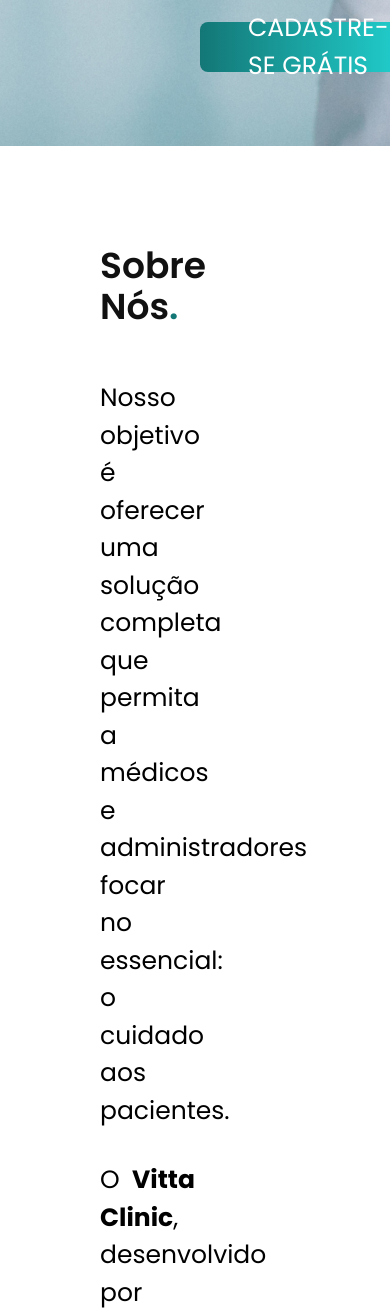
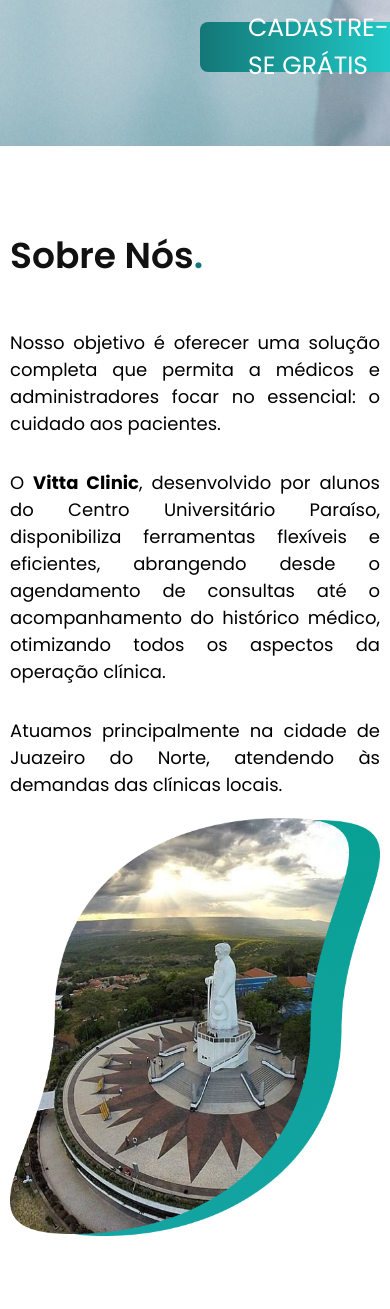
Before and after one commit to thigodev/VittaClinic, a PHP site: page / in a window 390 px wide; the page is wider, and only the part inside the window is pictured. Shown: the part 698-2007 px from the top of that part. Run offline with PHP 8.4, Linux system fonts and the light colour scheme.

Commit message:
about us tornei responsiva. falta tornar hero responsivo

```diff
--- a/clinic_management/public/styles/landing_page/lp-about.css
+++ b/clinic_management/public/styles/landing_page/lp-about.css
@@ -30,11 +30,16 @@
   .about-title {
     font-size: 3rem;
   }
+
+  .about-text {
+    width: 60%;
+  }
 }
 
 @media (max-width: 600px) {
   .about {
     text-align: left;
+    padding: 20px;
   }
 
   .about-title {
@@ -45,14 +50,26 @@
     font-size: 1.25rem;
   }
 
-  .about-text:before {
-    display: none;
+  .about-text {
+    width: 100%;
+    font-size: 20px;
+  }
+
+  .about-inner-container {
+    flex-direction: column;
+    align-items: flex-start;
+    gap: 20px;
+  }
+
+  .about-img {
+    width: 100%;
   }
 }
 
 @media (max-width: 400px) {
   .about {
     margin-top: 80px;
+    padding: 10px;
   }
 
   .about-title {
@@ -63,4 +80,8 @@
   .about-img {
     display: none;
   }
+
+  .about-text {
+    font-size: 18px;
+  }
 }
```
